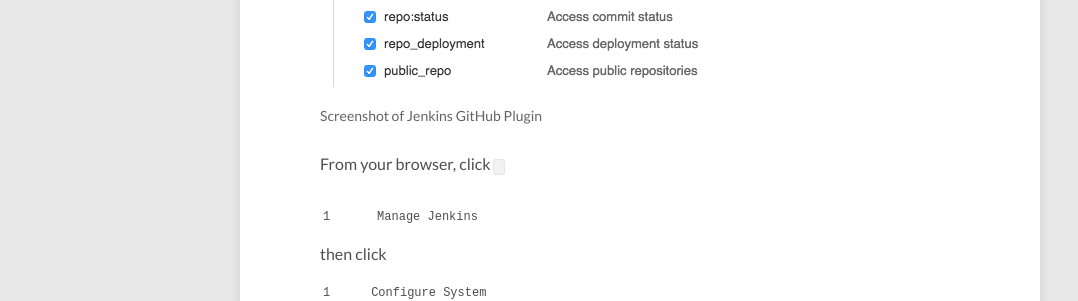
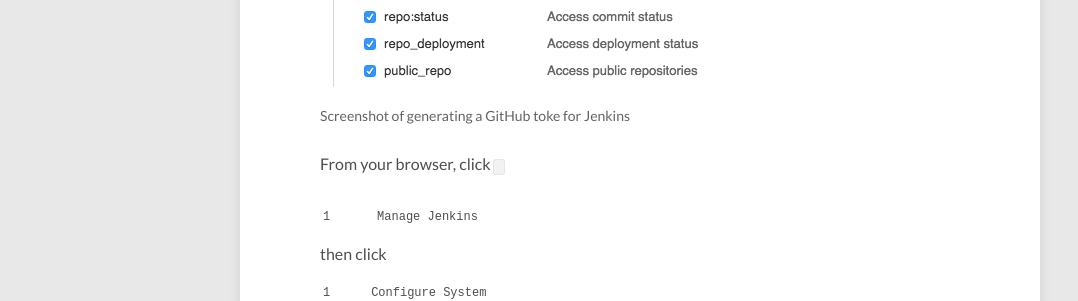
Before and after one commit to ritazh/devopsfun, a Jekyll site: the page built from _posts/2015-12-12-continuous-deploy-app.md, in a window 1280 px wide and 900 px high, scrolled down 2324 px. Shown: the part 153-454 px from the top of the window, without its empty margins (0-1078 px from the left). Built offline with Jekyll 4.4.1, drawn with Linux system fonts in a browser that asks for light colours; nearby versions of some CDN libraries.

Commit message:
Correct generating GitHub token for Jenkins image caption

```diff
--- a/_posts/2015-12-12-continuous-deploy-app.md
+++ b/_posts/2015-12-12-continuous-deploy-app.md
@@ -38,7 +38,7 @@
 
 <figure>
   <img src="../images/jenkinsgengithubtoken.png"/>
-  <figcaption>Screenshot of Jenkins GitHub Plugin</figcaption>
+  <figcaption>Screenshot of generating a GitHub toke for Jenkins</figcaption>
 </figure>
 
 From your browser, click `Manage Jenkins` then click `Configure System`. Under `GitHub Plugin Configuration`, click `Add GitHub Server Config` to add credentials. Click `Add` next to the `Credentials` dropdown. From `Add Credentials` view, select `Secret text` from the dropdown. Set `Scope` to `Global` and paste the GitHub token in `Secret` text field. Provide a description, for example `github jenkins`. Then click `Add`. Now the `Credentials` dropdown should be set to the Jenkins Credential we just created. Click `Verify credentials` to verify connectivity. Click Save.
```
